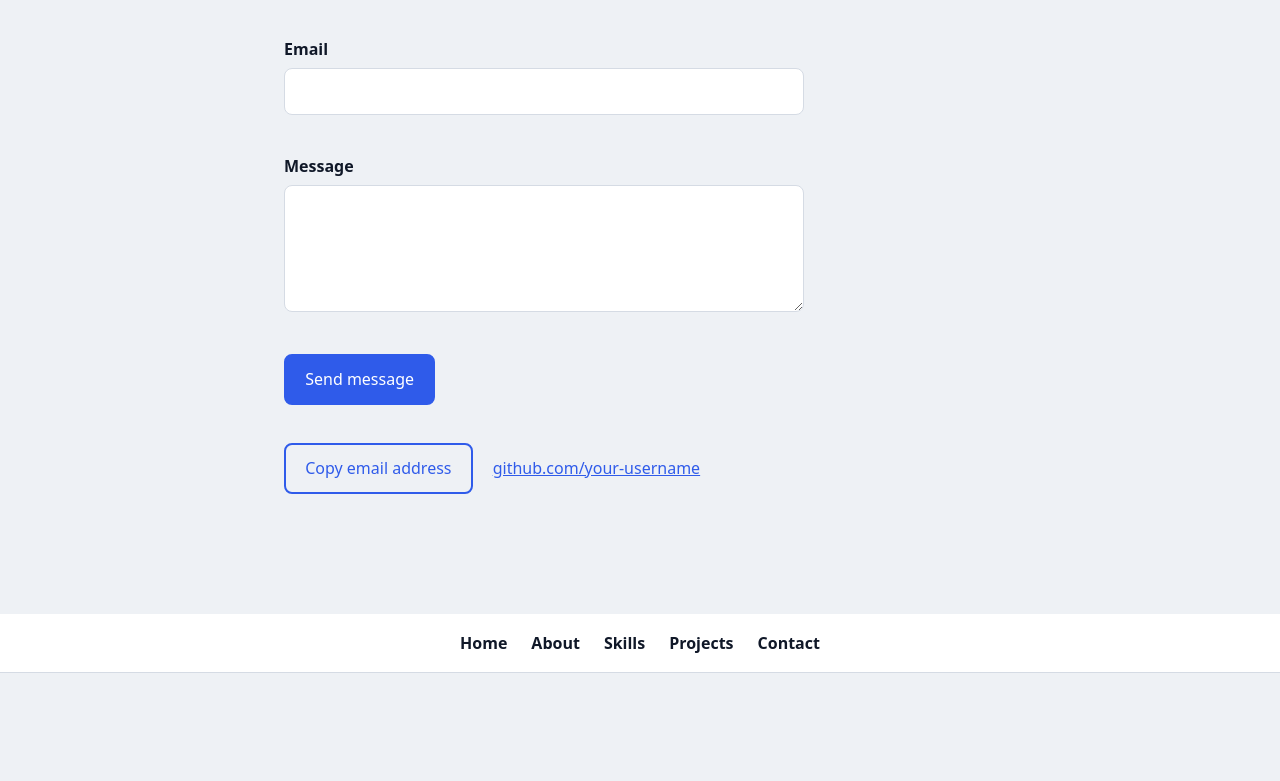
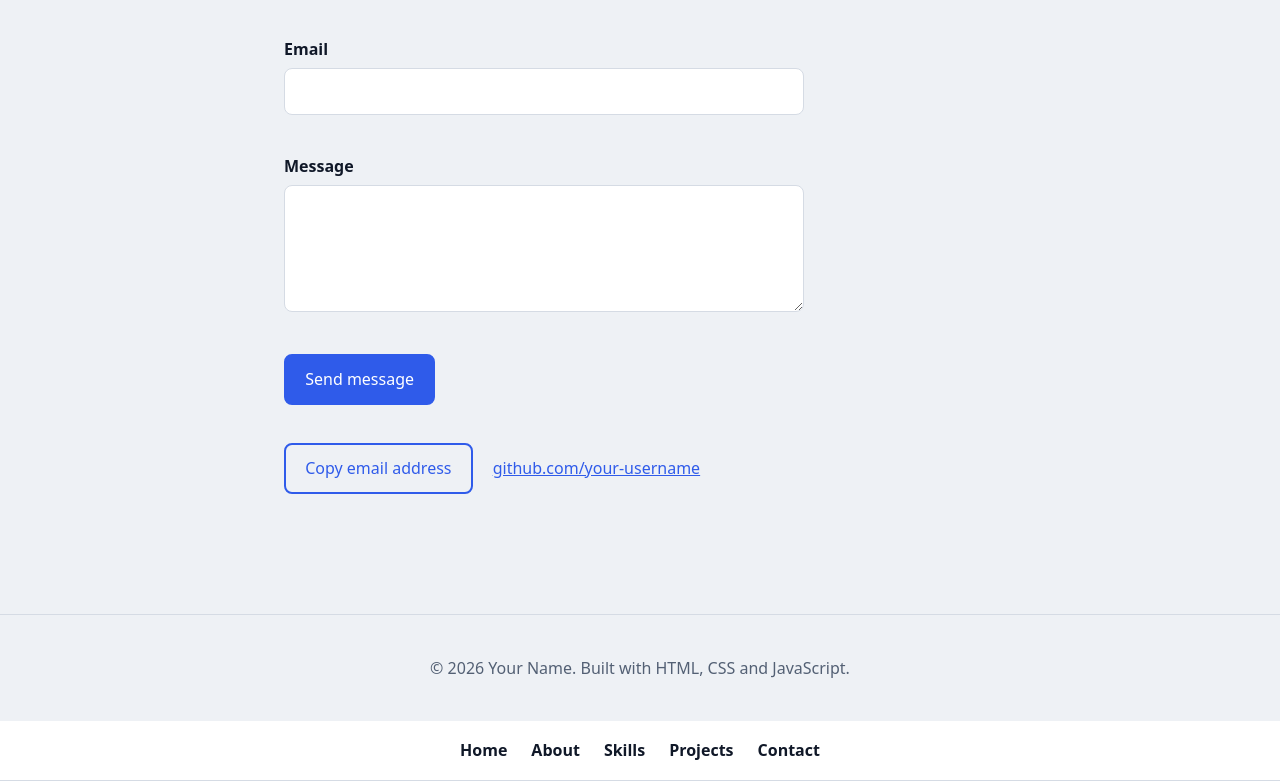
Before and after one commit to khushijaiswal4455-code/GitHub-practical-test, a plain HTML site: page index.html in a window 1280 px wide. Shown: the part 2331-3112 px from the top of the page. Before the commit the page ends 3004 px from the top, so only its background shows below. Drawn offline with Linux system fonts and the light colour scheme.

```diff
--- a/index.html
+++ b/index.html
@@ -170,6 +170,9 @@
   </dialog>
 
   <button class="to-top" id="to-top" type="button" aria-label="Back to top">↑</button>
+  <footer class="footer">
+  <p>&copy; 2026 Your Name. Built with HTML, CSS and JavaScript.</p>
+</footer>
 
   <script src="script.js"></script>
 </body>
--- a/style.css
+++ b/style.css
@@ -217,3 +217,9 @@ html { scroll-behavior: smooth; scroll-padding-top: 4rem; }
 }
 .navbar a { color: var(--text); text-decoration: none; font-weight: 600; }
 .navbar a:hover { color: var(--accent); }
+.footer {
+  text-align: center;
+  padding: 1.5rem;
+  color: var(--muted);
+  border-top: 1px solid var(--border);
+}
```
